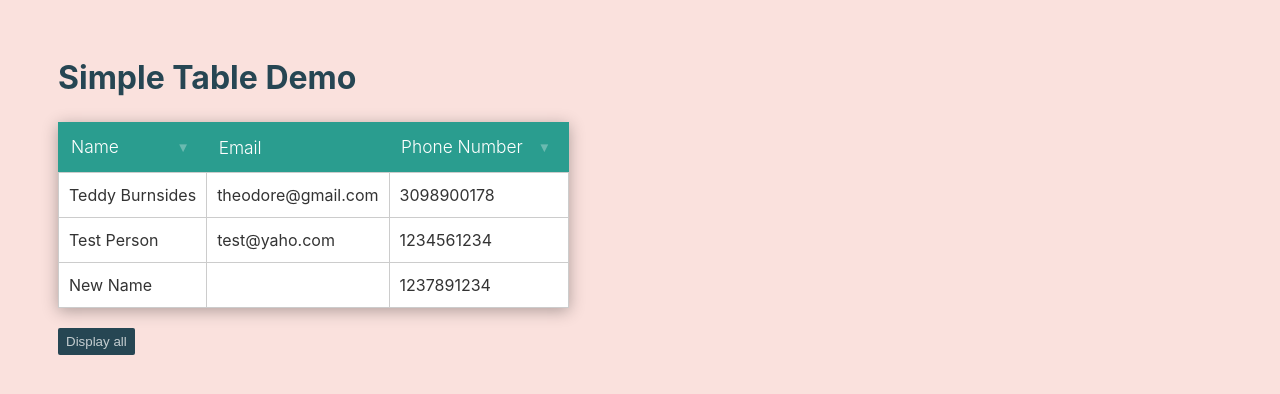
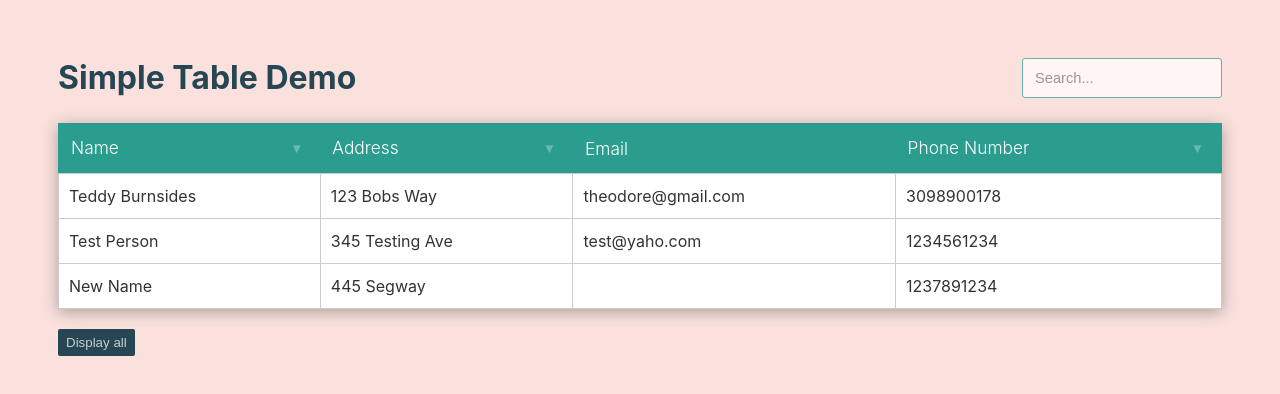
Before and after one commit to TeddyBurnsides/SimpleTable, a React (Create React App) app: page / in a window 1280 px wide. Shown: the top 394 px of the page. Built offline with nearby package versions, Linux system fonts and the light colour scheme.

Commit message:
Added search feature

```diff
--- a/src/App.css
+++ b/src/App.css
@@ -6,8 +6,29 @@ body {
 h1 {
   font-weight:700;
   color:#264653;
+  padding:0;
+  line-height:40px;
+  margin:0;
+}
+#tools {
+  display:flex;
+  justify-content:space-between;
   margin:0 0 25px 0;
-  padding:0;
+}
+input[type="search"] {
+  background:#fff;
+  border:1px solid #2a9d8f;
+  padding:8px 12px;
+  font-size:11pt;
+  margin:0;
+  width:200px;
+  color:#264653;
+  border-radius:3px;
+  opacity:.7;
+  height:40px;
+}
+input[type="search"]:focus {
+  opacity:1;
 }
 table {
   border: 0;
@@ -16,6 +37,7 @@ table {
   background:#fff;
   overflow:hidden;
   box-shadow:0 3px 15px rgba(0,0,0,.3);
+  width:100%;
 }
 table thead {
   background: #2a9d8f;
@@ -36,15 +58,26 @@ table tbody td {
   padding: 10px;
   line-height:24px;
 }
-th button {
+th button.sortButton {
   cursor:pointer;
-  margin:0 0 0 10px;
+  margin:0 0 0 15px;
   float:right;
   background:0;
   padding:5px;
   border:0;
   font-size:10pt;
   color:rgba(255,255,255,.3);
+}
+th button.filterButton {
+  cursor:pointer;
+  margin:0 0 0 2px;
+  background:0;
+  padding:5px;
+  border:0;
+  line-height:1em;
+}
+th button.filterButton path {
+  fill:rgba(255,255,255,.3);
 }
 th button:hover {
   color:rgba(255,255,255,.7);
--- a/src/App.tsx
+++ b/src/App.tsx
@@ -6,6 +6,10 @@ const App = () => {
     columns: [
       {
         label: 'Name',
+        isSortable: true
+      },
+      {
+        label: 'Address',
         isSortable: true
       },
       {
@@ -18,25 +22,24 @@ const App = () => {
       }
     ],
     rows: [
-      ['Teddy Burnsides', 'theodore@gmail.com', '3098900178'],
-      ['Test Person', 'test@yaho.com', '1234561234'],
-      ['New Name', '', '1237891234'],
-      ['Zan','z@gmail.com','4569081234'],
-      ['Michael','Test@gmail.com','6096781234'],
-      ['Bobby', 'bob@gmail.com', ''],
-      ['T-rex', 'tyrex@gmail.com', '9997891234']
+      ['Teddy Burnsides', '123 Bobs Way', 'theodore@gmail.com', '3098900178'],
+      ['Test Person', '345 Testing Ave', 'test@yaho.com', '1234561234'],
+      ['New Name', '445 Segway', '', '1237891234'],
+      ['Zan','', 'z@gmail.com','4569081234'],
+      ['Michael','12 Route 13', 'Test@gmail.com','6096781234'],
+      ['Bobby', '', 'bob@gmail.com', ''],
+      ['T-rex', '', 'tyrex@gmail.com', '9997891234']
     ],
     maxRows: 3,
     sortButtonText: {
       asc: '▲',
       desc: '▼'
-    }
+    },
+    enableSearch: true,
+    title: 'Simple Table Demo'
   }
   return (
-    <>
-      <h1>Simple Table Demo</h1>
-      <SimpleTable data={tableData} />
-    </>
+    <SimpleTable data={tableData} />
   );
 }
 
--- /dev/null
+++ b/src/simpleTable/SearchTable.tsx
@@ -0,0 +1,27 @@
+import { useState } from "react";
+import { IsearchTable } from "./types/interfaces";
+
+const SearchTable = ({triggerSearch, enabled}: IsearchTable) => {
+
+	const [searchValue, setSearchValue] = useState('');
+
+	const triggerSearchWrapper = (event: React.ChangeEvent<HTMLInputElement>) => {
+		setSearchValue(event.target.value)
+		triggerSearch(event.target.value);
+	}
+
+	if (enabled || typeof enabled === 'undefined') {
+		return (
+			<input
+				type="Search"
+				value={searchValue}
+				placeholder="Search..."
+				onChange={event => triggerSearchWrapper(event)}
+			/>
+		)
+	} else {
+		return null;
+	}
+}
+
+export default SearchTable;
--- a/src/simpleTable/SimpleTable.tsx
+++ b/src/simpleTable/SimpleTable.tsx
@@ -1,6 +1,7 @@
 import TableHeader from './TableHeader';
 import TableBody from './TableBody';
 import TableFooter from './TableFooter';
+import SearchTable from './SearchTable';
 import { useState } from 'react';
 import { Direction } from './types/sortDirection';
 import { Itable } from './types/interfaces';
@@ -38,8 +39,21 @@ const SimpleTable = ({data}: Itable) => {
 		makeAllRowsVisible(!allRowsVisible);
 	}
 
+	const [ searchValue, setSearchValue ] = useState<string | undefined>(undefined);
+
+	const triggerSearch = (value: string) => {
+		setSearchValue(value);
+	}
+
 	return (
 		<>
+			<div id="tools">
+				<h1>{data.title}</h1>
+				<SearchTable
+					triggerSearch={triggerSearch}
+					enabled={data.enableSearch}
+				/>
+			</div>
 			<table>
 				<TableHeader
 					columnNames={data.columns}
@@ -52,6 +66,7 @@ const SimpleTable = ({data}: Itable) => {
 					sortInfo={sortInfo}
 					maxRows={data.maxRows}
 					showAll={allRowsVisible}
+					searchValue={searchValue}
 				/>
 			</table>
 			<TableFooter
--- a/src/simpleTable/SortButton.tsx
+++ b/src/simpleTable/SortButton.tsx
@@ -10,7 +10,7 @@ const SortButton = ({isSortable, columnNumber, sortInfo, toggleSortDirection, so
 
 	if (isSortable) {
 		return (
-			<button className={activeClass} onClick={(event) => toggleSortDirection(event,columnNumber)}>
+			<button className={activeClass + ' sortButton'} onClick={(event) => toggleSortDirection(event,columnNumber)}>
 				{(sortInfo.direction === Direction.Asc) ? buttonText.asc : buttonText.desc}
 			</button>
 		)
--- a/src/simpleTable/TableBody.tsx
+++ b/src/simpleTable/TableBody.tsx
@@ -1,8 +1,8 @@
 import TableRow from './TableRow';
-import {sort, truncate} from './utils';
+import {sort, truncate, rowContainsValue} from './utils';
 import { ItableBody, IsortInfo } from './types/interfaces';
 
-const TableBody = ({data, sortInfo, maxRows, showAll}: ItableBody) => {
+const TableBody = ({data, sortInfo, maxRows, showAll, searchValue}: ItableBody) => {
 
 	let rows = data;
 
@@ -19,7 +19,12 @@ const TableBody = ({data, sortInfo, maxRows, showAll}: ItableBody) => {
 	}
 
 	const rowElements = rows.map((row: string[], index: number) => {
-		return <TableRow key={index} data={row} />
+		if (typeof searchValue === 'undefined' || searchValue === '' || rowContainsValue(row,searchValue)) {
+
+			return <TableRow key={index} data={row} />
+		} else {
+			return null;
+		}
 	});
 
 	return <tbody>{rowElements}</tbody>;
--- a/src/simpleTable/TableHeader.tsx
+++ b/src/simpleTable/TableHeader.tsx
@@ -14,6 +14,7 @@ const TableHeader = ({columnNames, sortInfo, toggleSortDirection, sortButtonText
 					toggleSortDirection={toggleSortDirection}
 					sortButtonText={sortButtonText}
 				/>
+
 			</th>
 		)
 	})
--- a/src/simpleTable/utils.tsx
+++ b/src/simpleTable/utils.tsx
@@ -20,3 +20,11 @@ export const sort = (rows: string[][], direction: Direction, columnToSortBy: num
 	return sortedRows;
 
 }
+
+export const rowContainsValue = (row: string[], value: string): boolean => {
+	let quit = false;
+	for (let i=0; i<row.length&&!quit; i++) {
+		if (row[i].toLowerCase().includes(value.toLowerCase())) quit=true;
+	}
+	return quit;
+}
--- a/tsconfig.json
+++ b/tsconfig.json
@@ -18,6 +18,7 @@
     "resolveJsonModule": true,
     "isolatedModules": true,
     "noEmit": true,
+    "noImplicitAny": true,
     "jsx": "react-jsx"
   },
   "include": [
```
Also changed, not shown: src/simpleTable/types/interfaces.tsx (+10 -2 lines), src/simpleTable/TableRow.tsx (line endings or trailing spaces), 1 other file (tests, documents, lock files or other folders).
